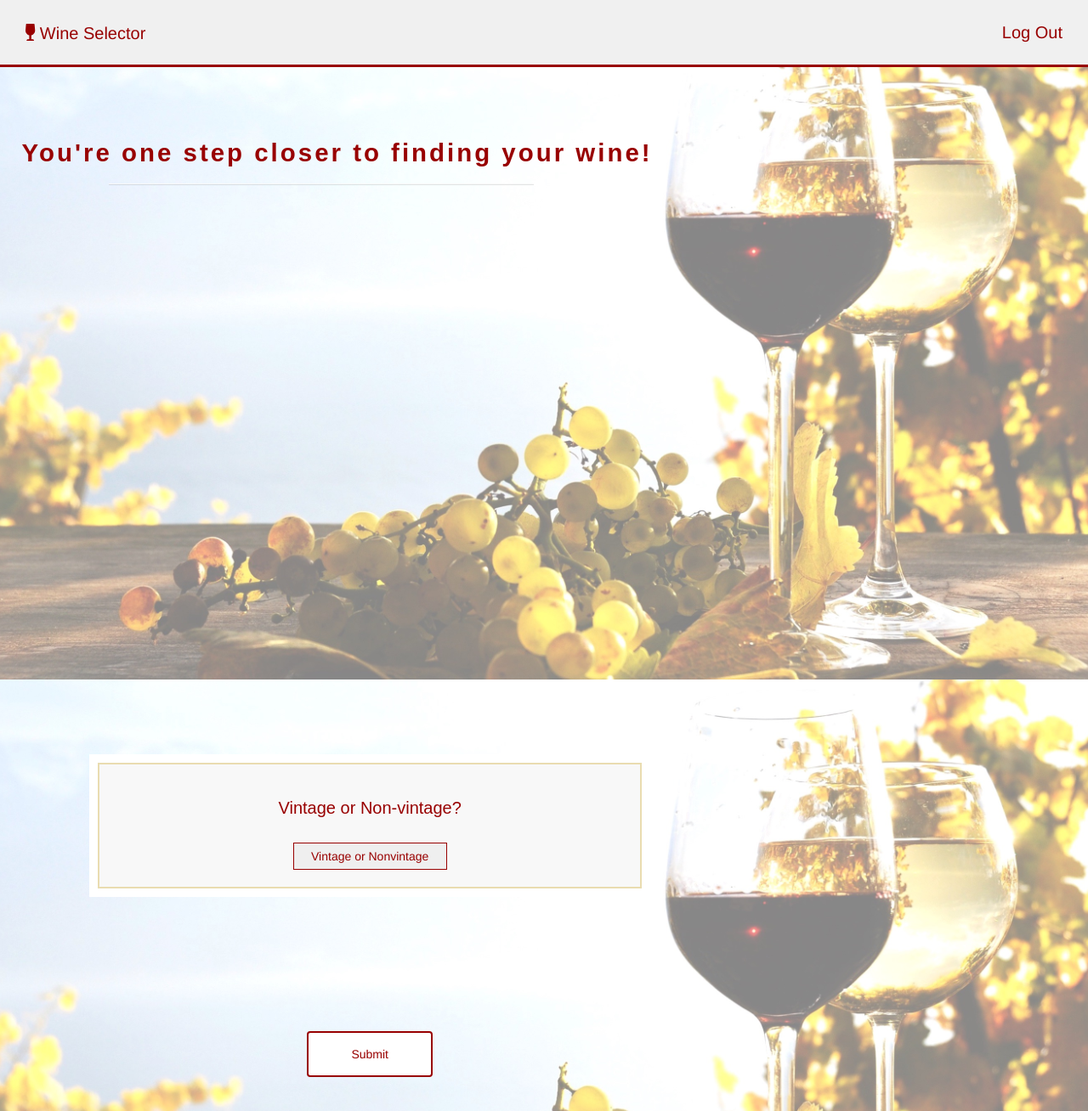
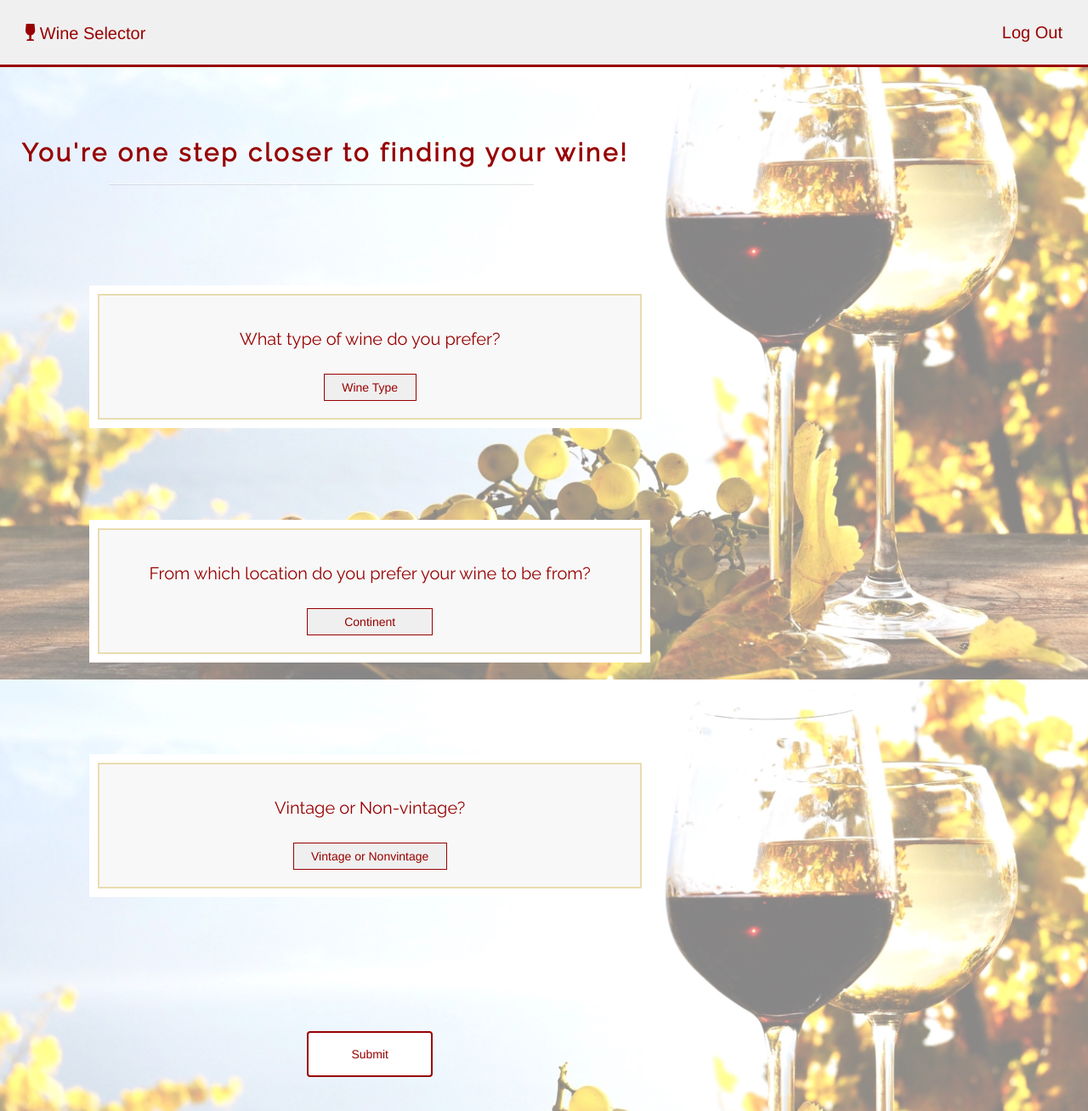
Before and after one commit to nirmaperera/wine-recommendation, a Django app: page /selector/ in a window 1280 px wide. Shown: the whole page at 85% size. Run offline with Django 3.2, Linux system fonts and the light colour scheme; some libraries are stand-ins or nearby versions.

Commit message:
fixed selector page

```diff
--- a/project/winesite/templates/selector.html
+++ b/project/winesite/templates/selector.html
@@ -13,10 +13,10 @@
 
     <!-- font styles -->
 	<link href="https://fonts.googleapis.com/css?family=Gloria+Hallelujah" rel="stylesheet">
-	<link href="https://fonts.googleapis.com/css?family=Merienda" rel="stylesheet">
+  <link href="https://fonts.googleapis.com/css?family=Raleway" rel="stylesheet">
 
 
-  <!--  Animate.css-->
+   <!--  Animate.css-->
   <link rel="stylesheet"
    href="https://cdnjs.cloudflare.com/ajax/libs/animate.css/3.5.2/animate.min.css">
    <link rel="stylesheet" href="https://unpkg.com/aos@next/dist/aos.css" />
@@ -55,13 +55,14 @@
           <option value="United Kingdom">United Kingdom</option>
        </select>
    </div>
-   <div data-os="slide-down" class="question">
+
+   <div data-aos="slide-down" class="question">
     <h2> Vintage or Non-vintage?</h2>
     <select name="vintage" class="custom-select-lg">
         <option selected>Vintage or Nonvintage </option>
         <option value="v">vintage</option>
         <option value="nv">non-vintage</option>
-  </select>
+    </select>
   </div>
 
      <div class="questionButton">
@@ -76,6 +77,7 @@
 
    <script src="https://code.jquery.com/jquery-3.3.1.js" integrity="sha256-2Kok7MbOyxpgUVvAk/HJ2jigOSYS2auK4Pfzbm7uH60=" crossorigin="anonymous"></script>
    <script src="https://maxcdn.bootstrapcdn.com/bootstrap/4.0.0/js/bootstrap.min.js"></script>
+   <script src="https://unpkg.com/aos@next/dist/aos.js"></script>
  <script>
     AOS.init({
       delay: 100,
```
